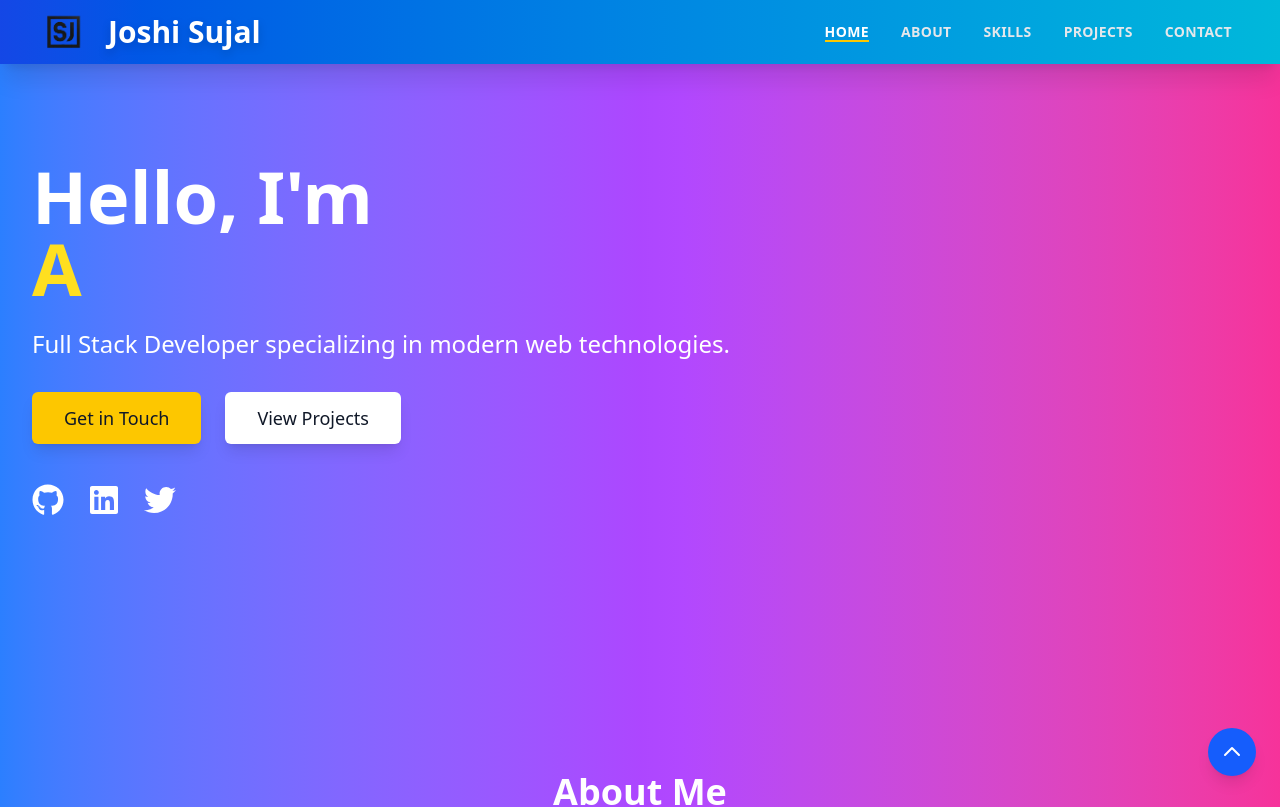
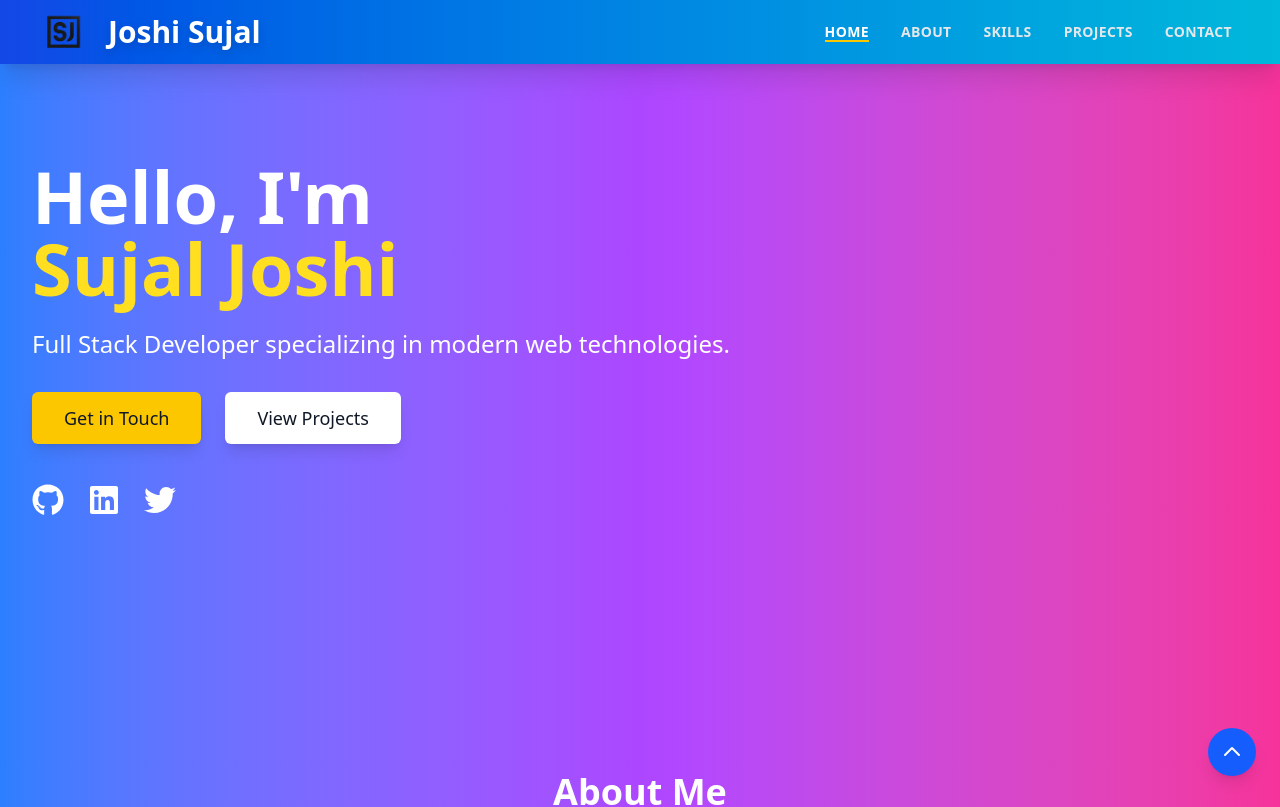
Before and after one commit to sj6742/Portfolio, a React (Vite) app: page / in a window 1280 px wide. Shown: the top 807 px of the page. Built offline with nearby package versions, Linux system fonts and the light colour scheme.

Commit message:
Update Home.jsx

```diff
--- a/src/pages/Home.jsx
+++ b/src/pages/Home.jsx
@@ -12,7 +12,6 @@ import logo1 from "../assets/project-1.jpg";
 import logo2 from "../assets/project-2.jpg";
 import logo3 from "../assets/project-3.jpg";
 
-import Typical from "react-typical";
 
 
 const projects = [
@@ -265,9 +264,7 @@ return (
                 transition={{ duration: 1, ease: "easeOut", type: "spring", stiffness: 100 }}
             >
                 Hello, I'm <br />
-                        <span className="text-yellow-300">
-                            <Typical steps={["Sujal Joshi", 2000, "A Developer", 2000]} loop={Infinity} wrapper="span" />
-                        </span>
+                <span className="text-yellow-300">Sujal Joshi</span>
             </motion.h1>
             <motion.p
                 className="text-xl md:text-2xl mb-8"
```
Lines whose indentation alone changed are shown as unchanged.
